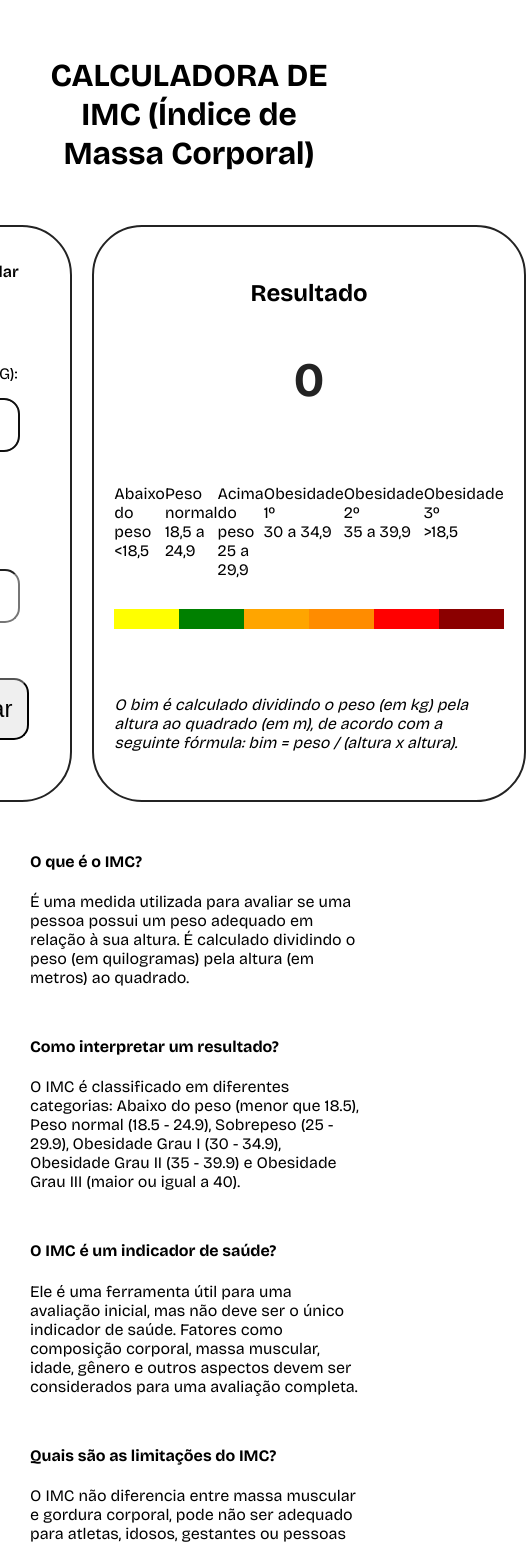
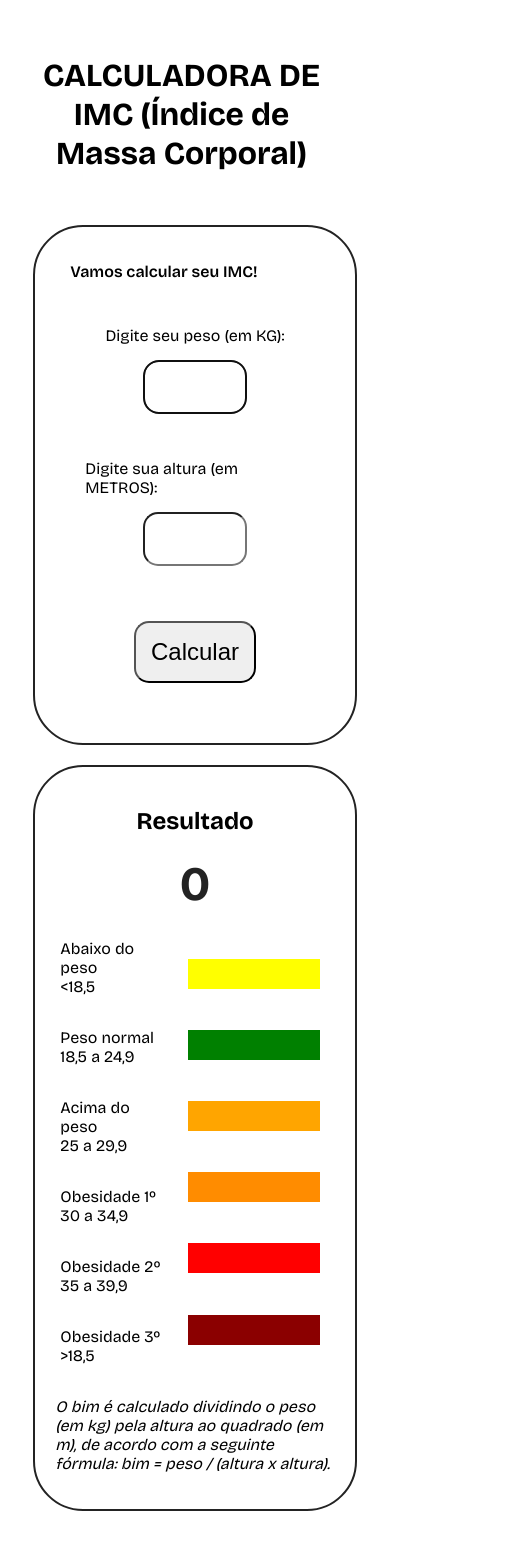
Before and after one commit to victorsvieira/Front-end-projects-BIM-Calculator-v2, a React (Vite) app: page / in a window 390 px wide. Shown: the top 1544 px of the page, 526 px wide, since content can reach past the window. Built offline with nearby package versions, Linux system fonts and the light colour scheme; some icons are missing.

Commit message:
add responsivness

```diff
--- a/src/App.css
+++ b/src/App.css
@@ -44,4 +44,9 @@
   margin-top: 20px;
   margin-left: auto;
   margin-right: auto;
+  gap: 15px;
 }
+
+.header-graphic-reference p {
+  padding: 0px 5px;
+}
--- a/src/components/Calculator.css
+++ b/src/components/Calculator.css
@@ -223,3 +223,37 @@ input::-webkit-inner-spin-button {
 input[type="number"] {
   -moz-appearance: textfield;
 }
+
+@media (max-width: 900px) {
+  .appDiv {
+    display: flex;
+    flex-direction: column;
+  }
+}
+
+@media (max-width: 650px) {
+  .header-graphic-reference {
+    display: flex;
+    flex-direction: column;
+  }
+
+  .graphic-reference {
+    display: flex;
+    flex-direction: column;
+    margin-top: 25px;
+    height: auto;
+    margin: 0px 15px;
+    width: 50%;
+    gap: 5px;
+    justify-content: space-evenly;
+  }
+  .rect {
+    max-height: 30px;
+  }
+
+  .visual-information {
+    display: flex;
+    flex-direction: row;
+    justify-content: center;
+  }
+}
--- a/src/components/Calculator.jsx
+++ b/src/components/Calculator.jsx
@@ -109,6 +109,7 @@ function Calculator({ darkMode }) {
         >
           {showResults && visualInterpretation(bim)}
         </div>
+        <div className="visual-information">
           <div
             className={
               darkMode
@@ -155,6 +156,7 @@ function Calculator({ darkMode }) {
             <div className="rect red"></div>
             <div className="rect darkred"></div>
           </div>
+        </div>
 
         <p style={{ fontStyle: "italic" }}>
           O bim é calculado dividindo o peso (em kg) pela altura ao quadrado (em
```
Lines whose indentation alone changed are shown as unchanged.
